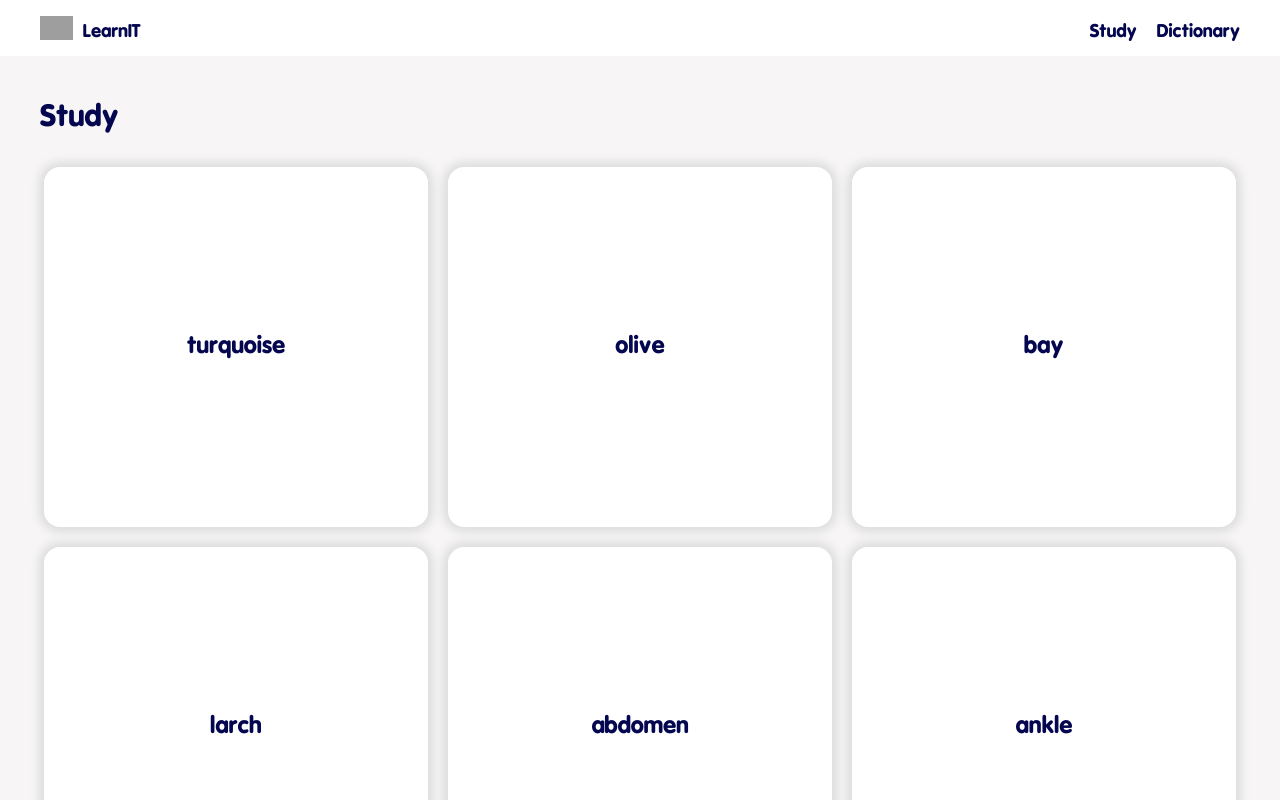
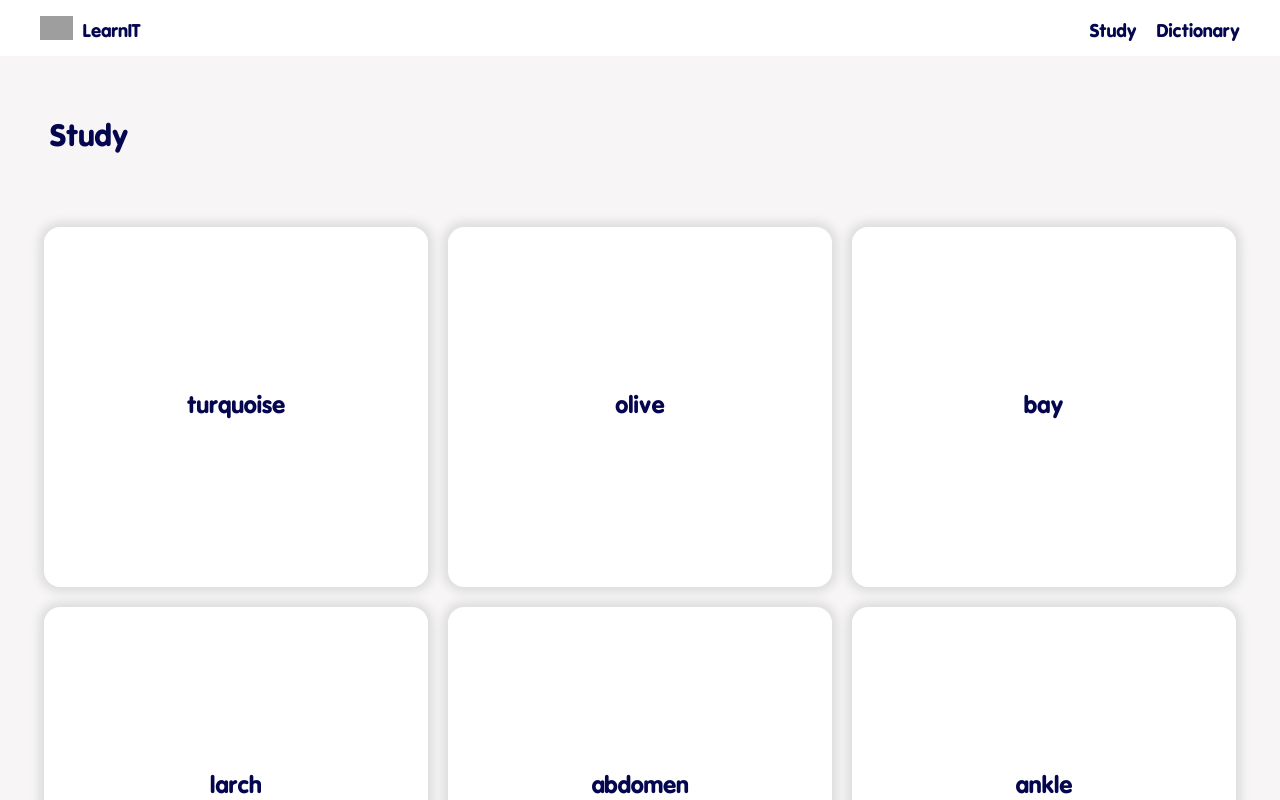
Before and after one commit to RomanovaCute/foreign-words-react, a React (Create React App) app in the folder app/: page / in a window 1280 px wide. Shown: the top 800 px of the page. Built offline with nearby package versions, Linux system fonts and the light colour scheme; grey boxes are pictures that could not be loaded.

Commit message:
refactor: rename TitleBox & change padding

```diff
--- a/app/src/components/pageTitle/Title.jsx
+++ b/app/src/components/pageTitle/Title.jsx
@@ -1,21 +1,30 @@
 import styled from 'styled-components'
 import ContextualExample from '../progressBar/Progress'
 
-const TitleBox = styled.div`
+const TitleWrapper = styled.div`
     display: flex;
+    flex-direction: column;
+    margin-bottom: 20px;
     justify-content: flex-start;
-    padding:0 40px;
+    padding:0 50px;
     font-family: 'Vag world bold';
     color: #04064f;
     font-size: 20px;
 `
+const TitleBox = styled.div`
+    display: flex;
+    justify-content; flex-start;
+    padding: 20px 0;
+`
 
 function Title(props){
     return(
-        <TitleBox>
-            <h2 className='title'>{props.title}</h2>
+        <TitleWrapper>
+            <TitleBox>
+                <h2 className='title'>{props.title}</h2>
+            </TitleBox>
             <ContextualExample></ContextualExample>
-        </TitleBox>
+        </TitleWrapper>
     )
 }
 //здесь еще должен быть прогрессбар
```
